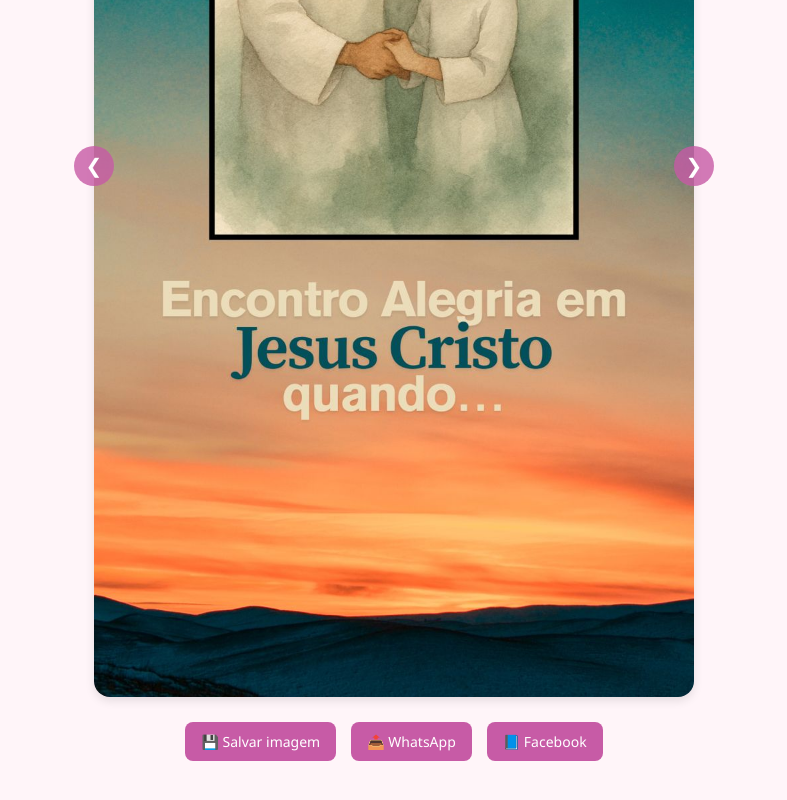
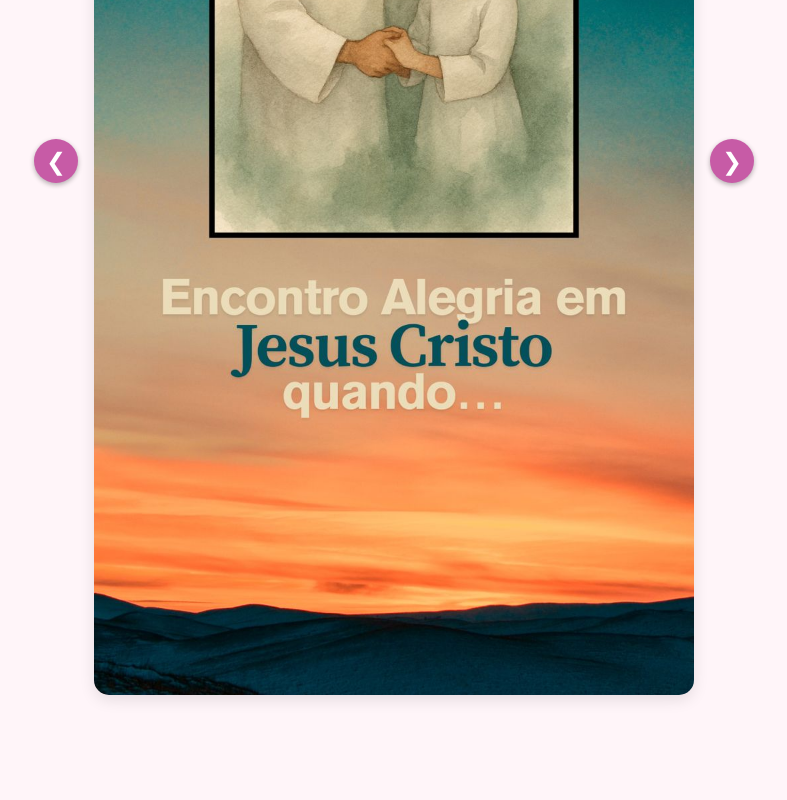
Before and after one commit to jessykaPeregrino/aniversario-om-ala-itaum, a plain HTML site: page index.html in a window 1280 px wide. Shown: the part 478-1278 px from the top of the page, without its empty margins (246-1033 px from the left). After the commit the page ends 1213 px from the top, so only its background shows below. Drawn offline with Linux system fonts and the light colour scheme.

Commit message:
Update index.html

```diff
--- a/index.html
+++ b/index.html
@@ -3,97 +3,72 @@
 <head>
   <meta charset="UTF-8" />
   <meta name="viewport" content="width=device-width, initial-scale=1.0"/>
-  <title>Encontrar Alegria em Cristo ❤️</title>
+  <title>Encontrar Alegria em Cristo</title>
   <style>
-    * {
-      margin: 0;
-      padding: 0;
-      box-sizing: border-box;
-    }
-
     body {
       font-family: 'Segoe UI', sans-serif;
       background-color: #fff5f9;
-      color: #333;
+      margin: 0;
+      padding: 0;
       text-align: center;
-      padding: 40px 20px;
+      color: #444;
     }
-
     h1 {
+      margin-top: 30px;
+      font-size: 26px;
       color: #c75ba6;
-      font-size: 28px;
-      margin-bottom: 30px;
     }
 
     .carousel-container {
       position: relative;
       max-width: 600px;
-      margin: 0 auto;
+      margin: 40px auto;
     }
 
-    .carousel-container img {
+    .carousel {
+      position: relative;
+      overflow: hidden;
+      border-radius: 15px;
+      box-shadow: 0 5px 15px rgba(0,0,0,0.1);
+    }
+
+    .carousel img {
       width: 100%;
       height: auto;
-      border-radius: 16px;
-      box-shadow: 0 4px 10px rgba(0, 0, 0, 0.1);
+      display: block;
     }
 
     .arrow {
       position: absolute;
       top: 50%;
       transform: translateY(-50%);
-      background-color: rgba(199, 91, 166, 0.8);
+      background-color: #c75ba6;
       border: none;
       border-radius: 50%;
-      width: 40px;
-      height: 40px;
+      width: 44px;
+      height: 44px;
       cursor: pointer;
       color: white;
-      font-size: 20px;
-      display: flex;
-      align-items: center;
-      justify-content: center;
-      transition: background-color 0.3s;
-    }
-
-    .arrow:hover {
-      background-color: #c75ba6;
+      font-size: 24px;
+      line-height: 44px;
+      text-align: center;
+      box-shadow: 0 2px 5px rgba(0,0,0,0.3);
+      z-index: 5;
     }
 
     .arrow.left {
-      left: -20px;
+      left: -60px;
     }
 
     .arrow.right {
-      right: -20px;
+      right: -60px;
     }
 
-    .buttons {
-      margin-top: 20px;
-      display: flex;
-      justify-content: center;
-      gap: 15px;
-      flex-wrap: wrap;
-    }
-
-    .buttons a {
-      background-color: #c75ba6;
-      color: white;
-      padding: 10px 16px;
-      border-radius: 8px;
-      text-decoration: none;
-      font-size: 14px;
-      transition: background-color 0.3s;
-    }
-
-    .buttons a:hover {
-      background-color: #a44a8b;
-    }
-
-    @media (max-width: 650px) {
+    @media (max-width: 700px) {
       .arrow.left {
         left: 10px;
       }
+
       .arrow.right {
         right: 10px;
       }
@@ -105,39 +80,30 @@
   <h1>Encontrar Alegria em Cristo</h1>
 
   <div class="carousel-container">
-    <button class="arrow left" onclick="previousImage()">❮</button>
-    <img id="carouselImage" src="Imagem01.jpg" alt="Imagem 1" />
-    <button class="arrow right" onclick="nextImage()">❯</button>
-  </div>
+    <button class="arrow left" onclick="previousImage()">&#10094;</button>
 
-  <div class="buttons">
-    <a id="saveBtn" download target="_blank">💾 Salvar imagem</a>
-    <a id="whatsBtn" target="_blank">📤 WhatsApp</a>
-    <a id="fbBtn" target="_blank">📘 Facebook</a>
+    <div class="carousel">
+      <img id="carouselImage" src="Imagem01.jpg" alt="Imagem 01" />
+    </div>
+
+    <button class="arrow right" onclick="nextImage()">&#10095;</button>
   </div>
 
   <script>
     const images = [
-      "Imagem01.jpg",
-      "Imagem02.jpg",
-      "Imagem03.jpg",
-      "Imagem04.jpg",
-      "Imagem05.jpg",
-      "Imagem06.jpg"
+      'Imagem01.jpg',
+      'Imagem02.jpg',
+      'Imagem03.jpg',
+      'Imagem04.jpg',
+      'Imagem05.jpg',
+      'Imagem06.jpg'
     ];
 
     let currentIndex = 0;
 
     function showImage(index) {
-      const img = document.getElementById("carouselImage");
+      const img = document.getElementById('carouselImage');
       img.src = images[index];
-      img.alt = `Imagem ${index + 1}`;
-
-      // Atualizar links dos botões
-      document.getElementById("saveBtn").href = images[index];
-      const pageUrl = window.location.href;
-      document.getElementById("whatsBtn").href = `https://wa.me/?text=${encodeURIComponent(pageUrl)}`;
-      document.getElementById("fbBtn").href = `https://www.facebook.com/sharer/sharer.php?u=${encodeURIComponent(pageUrl)}`;
     }
 
     function nextImage() {
@@ -149,9 +115,6 @@
       currentIndex = (currentIndex - 1 + images.length) % images.length;
       showImage(currentIndex);
     }
-
-    // Mostrar imagem inicial com links
-    showImage(currentIndex);
   </script>
 </body>
 </html>
```
